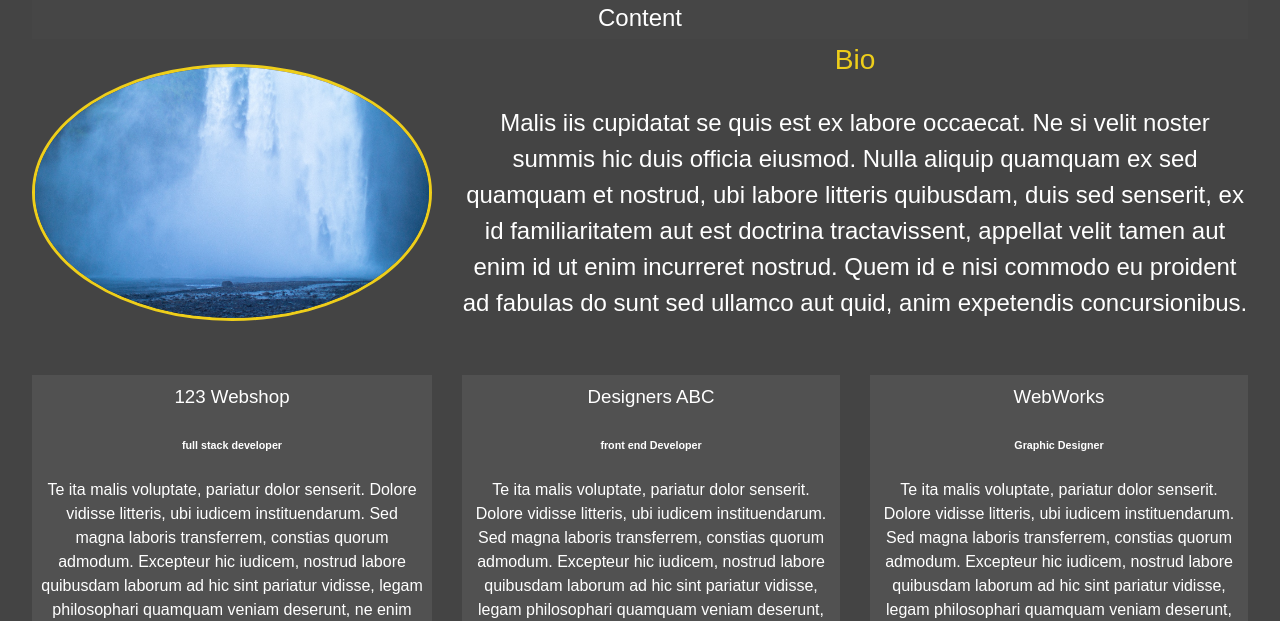
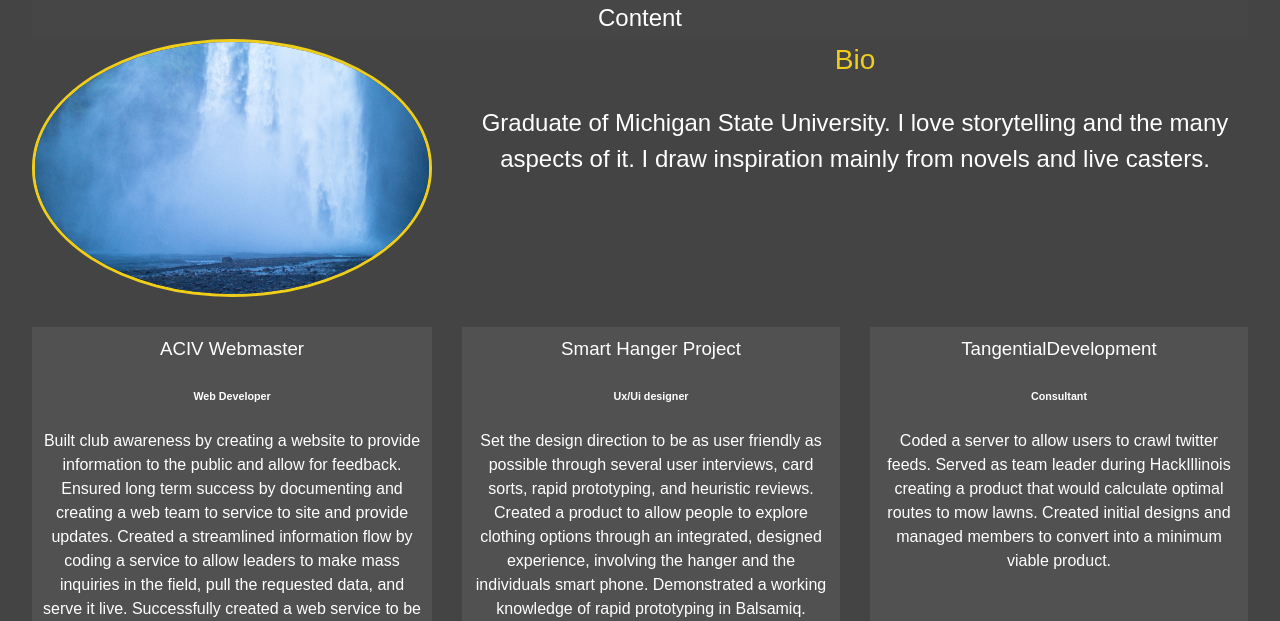
Before and after one commit to TangentialDevelopment/TangentialDevelopment3.0, a website: page dist/pages/about/index.html in a window 1280 px wide. Shown: the part 179-800 px from the top of the page. Drawn offline with Linux system fonts and the light colour scheme.

Commit message:
Added text

```diff
--- a/dist/pages/about/index.html
+++ b/dist/pages/about/index.html
@@ -46,39 +46,29 @@
         <img class="bio-image" src="../../img/waterfall2Modified.png" alt="portrait">
         <div class="bio">
           <h3 class="text-secondary">Bio</h3>
-          <p>Malis iis cupidatat se quis est ex labore occaecat. Ne si velit noster summis
-            hic duis officia eiusmod. Nulla aliquip quamquam ex sed quamquam et nostrud, ubi
-            labore litteris quibusdam, duis sed senserit, ex id familiaritatem aut est
-            doctrina tractavissent, appellat velit tamen aut enim id ut enim incurreret
-            nostrud. Quem id e nisi commodo eu proident ad fabulas do sunt sed ullamco aut
-            quid, anim expetendis concursionibus.</p>
+          <p>Graduate of Michigan State University. I love storytelling and the many aspects of it. I draw inspiration mainly from novels and live casters.</p>
         </div>
         <div class="job job1">
-          <h3>123 Webshop</h3>
-          <h6>full stack developer</h6>
-          <p>Te ita malis voluptate, pariatur dolor senserit. Dolore vidisse litteris, ubi
-            iudicem instituendarum. Sed magna laboris transferrem, constias quorum admodum.
-            Excepteur hic iudicem, nostrud labore quibusdam laborum ad hic sint pariatur
-            vidisse, legam philosophari quamquam veniam deserunt, ne enim probant, quamquam
-            philosophari qui nescius ut duis excepteur voluptate, nam fore aliquip commodo.</p>
+          <h3>ACIV Webmaster</h3>
+          <h6>Web Developer</h6>
+          <p>Built club awareness by creating a website to provide information to the public and allow for feedback.
+            Ensured long term success by documenting and creating a web team to service to site and provide updates.
+            Created a streamlined information flow by coding a service to allow leaders to make mass inquiries in the field, pull the requested data, and serve it live.
+            Successfully created a web service to be used by the selective public.</p>
         </div>
         <div class="job job2">
-          <h3>Designers ABC</h3>
-          <h6>front end Developer</h6>
-          <p>Te ita malis voluptate, pariatur dolor senserit. Dolore vidisse litteris, ubi
-            iudicem instituendarum. Sed magna laboris transferrem, constias quorum admodum.
-            Excepteur hic iudicem, nostrud labore quibusdam laborum ad hic sint pariatur
-            vidisse, legam philosophari quamquam veniam deserunt, ne enim probant, quamquam
-            philosophari qui nescius ut duis excepteur voluptate, nam fore aliquip commodo.</p>
+          <h3>Smart Hanger Project</h3>
+          <h6>Ux/Ui designer</h6>
+          <p>Set the design direction to be as user friendly as possible through several user interviews, card sorts, rapid prototyping, and heuristic reviews.
+            Created a product to allow people to explore clothing options through an integrated, designed experience, involving the hanger and the individuals smart phone.
+            Demonstrated a working knowledge of rapid prototyping in Balsamiq.</p>
         </div>
         <div class="job job3">
-          <h3>WebWorks</h3>
-          <h6>Graphic Designer</h6>
-          <p>Te ita malis voluptate, pariatur dolor senserit. Dolore vidisse litteris, ubi
-            iudicem instituendarum. Sed magna laboris transferrem, constias quorum admodum.
-            Excepteur hic iudicem, nostrud labore quibusdam laborum ad hic sint pariatur
-            vidisse, legam philosophari quamquam veniam deserunt, ne enim probant, quamquam
-            philosophari qui nescius ut duis excepteur voluptate, nam fore aliquip commodo.</p>
+          <h3>TangentialDevelopment</h3>
+          <h6>Consultant</h6>
+          <p>Coded a server to allow users to crawl twitter feeds.
+            Served as team leader during HackIllinois creating a product that would calculate optimal routes to mow lawns.
+            Created initial designs and managed members to convert into a minimum viable product.</p>
         </div>
       </div>
     </main>
```
Also changed, not shown: dist/pages/work/index.html (+2 -2 lines).
